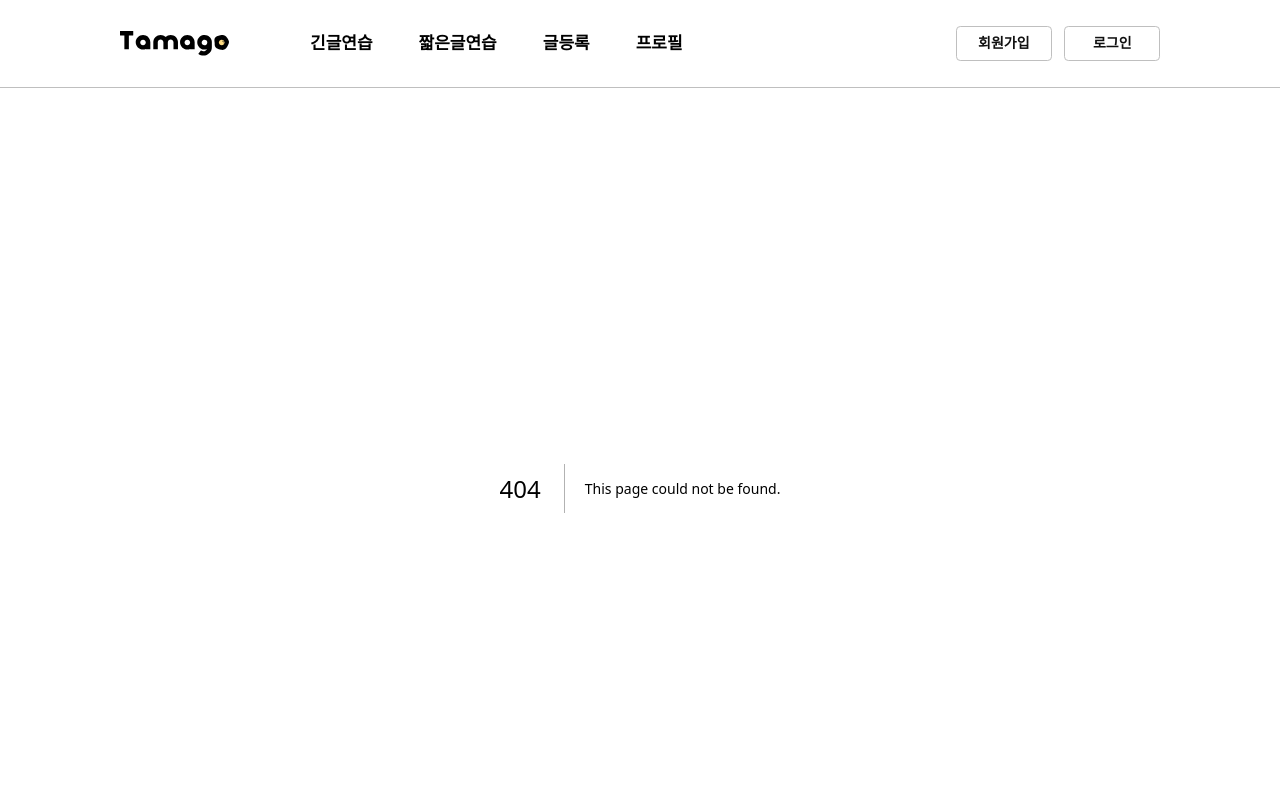
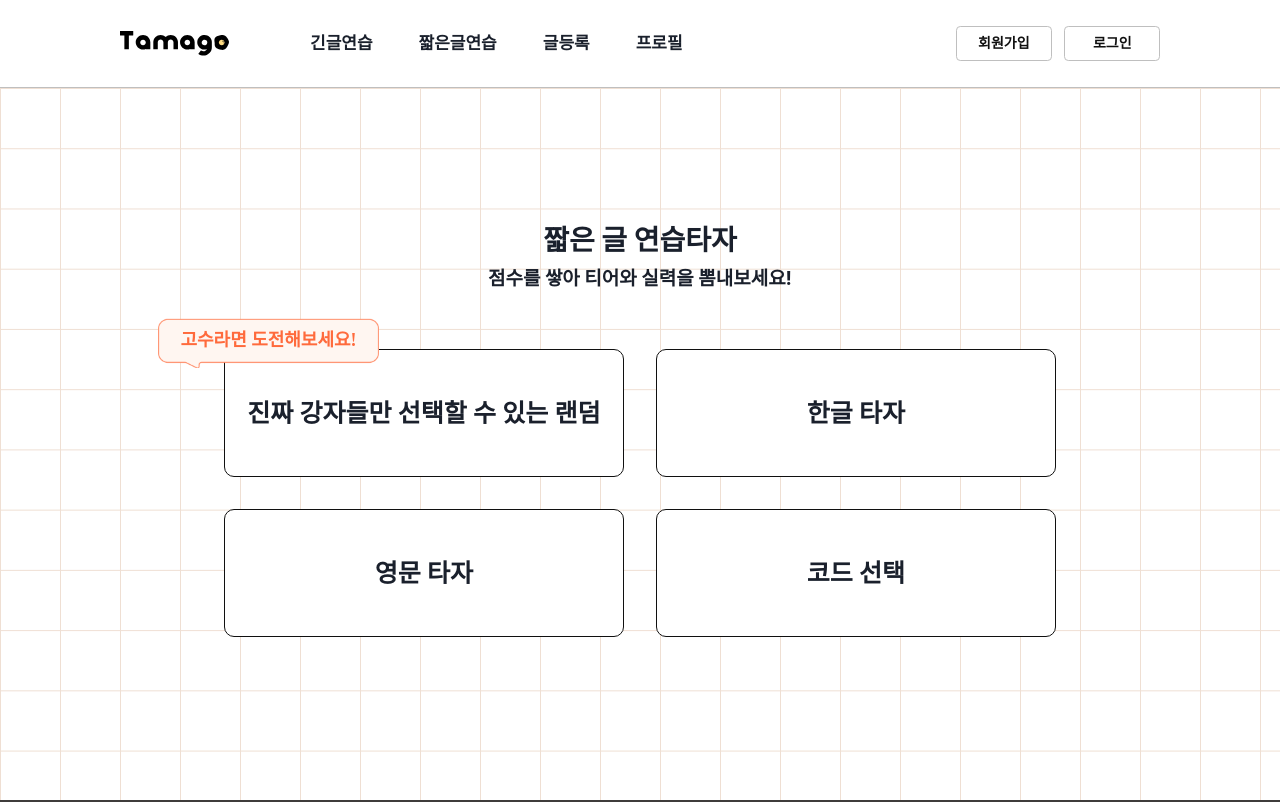
Before and after one commit to msdio/Tamago, a Next.js app in the folder client/: page /practice/short/choice in a window 1280 px wide. Before the commit this address had no page. Shown: the top 802 px of the page. Built offline with nearby package versions, Linux system fonts and the light colour scheme; a web font is replaced by a local one.

Commit message:
feat: 글 선택 화면 틀 잡기

```diff
--- /dev/null
+++ b/client/src/components/choice/CheckedLayout.tsx
@@ -0,0 +1,20 @@
+import { Flex } from '@chakra-ui/react';
+
+export default function CheckedLayout({ children }: { children: React.ReactNode }) {
+  return (
+    <Flex
+      as='main'
+      flexDirection='column'
+      h='calc(100vh - 88px)'
+      // NOTE : min w 1100px로 지정
+      minW='1100px'
+      w='100%'
+      position='relative'
+      backgroundColor='background.main'
+      backgroundImage='linear-gradient(#EFDFD3 .0375rem, transparent .0625rem), linear-gradient(to right, #EFDFD3 .0625rem, #FFF .0625rem);'
+      backgroundSize='3.75rem 3.7656rem'
+    >
+      {children}
+    </Flex>
+  );
+}
--- /dev/null
+++ b/client/src/components/choice/Heading.tsx
@@ -0,0 +1,18 @@
+import { Box, Heading } from '@chakra-ui/react';
+
+interface ChoiceHeadingProps {
+  title: string;
+}
+export default function ChoiceHeading({ title }: ChoiceHeadingProps) {
+  // TODO : text style 추가
+  return (
+    <Box textAlign='center' mt='136px' mb='59px'>
+      <Heading as='h1' fontSize='28px' mb='10px'>
+        {title}
+      </Heading>
+      <Heading as='h3' fontSize='19px'>
+        점수를 쌓아 티어와 실력을 뽐내보세요!
+      </Heading>
+    </Box>
+  );
+}
--- /dev/null
+++ b/client/src/components/choice/LanguageBox/Wrapper.tsx
@@ -0,0 +1,23 @@
+import { Flex, Text } from '@chakra-ui/react';
+
+export default function Wrapper({ children, content }: { children?: React.ReactNode; content: string }) {
+  return (
+    <Flex
+      bg='white.light'
+      border='0.6px solid'
+      borderColor='black.dark'
+      w='400px'
+      h='128px'
+      textAlign='center'
+      borderRadius='10px'
+      alignItems='center'
+      justifyContent='center'
+      fontWeight={600}
+      fontSize='25px'
+      pos='relative'
+    >
+      <Text>{content}</Text>
+      {children}
+    </Flex>
+  );
+}
--- /dev/null
+++ b/client/src/components/choice/LanguageBox/index.tsx
@@ -0,0 +1,46 @@
+import { Box, Text } from '@chakra-ui/react';
+import Link from 'next/link';
+
+import Wrapper from '@/components/choice/LanguageBox/Wrapper';
+
+const LANGUAGE_STRING = {
+  korean: '한글 타자',
+  english: '영문 타자',
+  code: '코드 선택',
+  random: '진짜 강자들만 선택할 수 있는 랜덤',
+};
+
+interface LanguageBoxProps {
+  path: string;
+  language: 'korean' | 'english' | 'code' | 'random';
+}
+
+export default function LanguageBox({ path, language }: LanguageBoxProps) {
+  if (language === 'code') {
+    return <Wrapper content={LANGUAGE_STRING['code']}></Wrapper>;
+  }
+  if (language === 'random') {
+    return (
+      <Wrapper content={LANGUAGE_STRING['random']}>
+        <Box
+          pos='absolute'
+          top='-32px'
+          left='-67px'
+          backgroundImage='/images/speech-bubble.png'
+          backgroundSize='221px 50px'
+          w='221px'
+          h='50px'
+        >
+          <Text fontSize='18px' color='primary.dark' lineHeight='45px'>
+            고수라면 도전해보세요!
+          </Text>
+        </Box>
+      </Wrapper>
+    );
+  }
+  return (
+    <Link href={`${path}?language=${language}`}>
+      <Wrapper content={LANGUAGE_STRING[language]} />
+    </Link>
+  );
+}
--- /dev/null
+++ b/client/src/components/choice/index.tsx
@@ -0,0 +1,28 @@
+import { Grid } from '@chakra-ui/react';
+
+import CheckedLayout from '@/components/choice/CheckedLayout';
+import ChoiceHeading from '@/components/choice/Heading';
+import LanguageBox from '@/components/choice/LanguageBox';
+
+interface ChoiceProps {
+  contentType: 'short' | 'long'; // 대문자가 좋을까요?
+  typingType: 'practice' | 'exam';
+}
+
+// NOTE : file 위치 고민중
+export default function Choice({ contentType, typingType }: ChoiceProps) {
+  const title = `${contentType === 'short' ? '짧은 글' : '긴 글'} ${typingType === 'practice' ? '연습' : '실전'}타자`;
+  const path = `/${typingType}/${contentType}`;
+  // TODO : 공통 배경 추가
+  return (
+    <CheckedLayout>
+      <ChoiceHeading title={title} />
+      <Grid templateColumns='repeat(2, 400px)' justifyContent='center' gap='32px'>
+        <LanguageBox path={path} language='random' />
+        <LanguageBox path={path} language='korean' />
+        <LanguageBox path={path} language='english' />
+        <LanguageBox path={path} language='code' />
+      </Grid>
+    </CheckedLayout>
+  );
+}
--- /dev/null
+++ b/client/src/pages/practice/short/choice.tsx
@@ -0,0 +1,9 @@
+import Choice from '@/components/choice';
+
+export default function PracticeShortChoicePage() {
+  return (
+    <div>
+      <Choice contentType='short' typingType='practice' />
+    </div>
+  );
+}
```
Also changed, not shown: client/public/images/speech-bubble.png (added), client/src/pages/practice/short/index.tsx (renamed from client/src/pages/practice/short.tsx).
